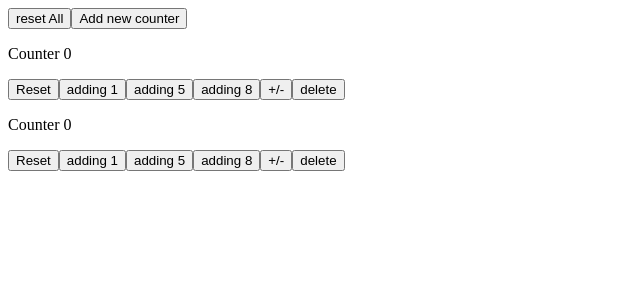
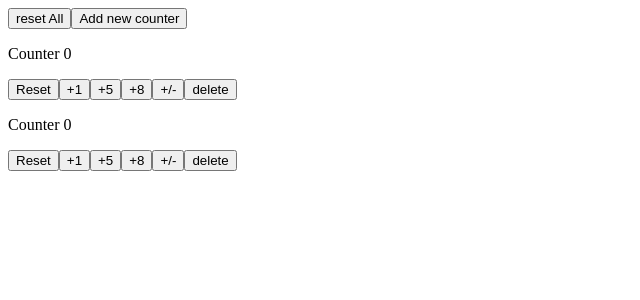
Before and after one commit to Axillarator/react-dojo, a React (Create React App) app: page / in a window 1280 px wide. Shown: the top 300 px of the page, without its empty margins (0-640 px from the left). Built offline with nearby package versions, Linux system fonts and the light colour scheme.

Commit message:
display + sign for positive adder buttons

```diff
--- a/src/Components/Counter.tsx
+++ b/src/Components/Counter.tsx
@@ -19,9 +19,9 @@ const Counter: React.FC<Props> = (props: Props) => {
         <div>
             <p>Counter {props.count}</p>
             <button onClick={props.resetCountToZero}>Reset</button>
-            <button onClick={addOne}> adding {props.sign}</button>
-            <button onClick={addFive}> adding {props.sign * 5}</button>
-            <button onClick={addEight}> adding {props.sign * 8}</button>
+            <button onClick={addOne}> {props.sign > 0 ? "+": ""}{props.sign}</button>
+            <button onClick={addFive}> {props.sign > 0 ? "+": ""}{props.sign*5}</button>
+            <button onClick={addEight}> {props.sign > 0 ? "+": ""}{props.sign*8}</button>
             <button onClick={props.swapSign}> +/-</button>
             <button onClick={props.removeCounter}> delete</button>
         </div>
```
